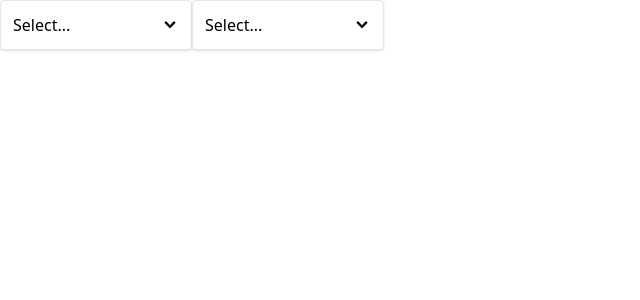
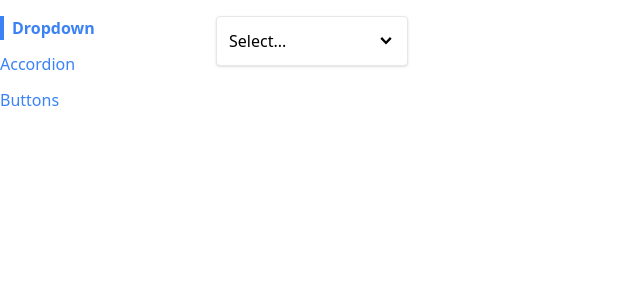
Before and after one commit to cse-amarjeet/React-Component-Button, a React (Create React App) app: page / in a window 1280 px wide. Shown: the top 300 px of the page, without its empty margins (0-640 px from the left). Built offline with nearby package versions, Linux system fonts and the light colour scheme.

Commit message:
added NavBar and Route

```diff
--- a/src/App.js
+++ b/src/App.js
@@ -1,20 +1,23 @@
-import { useState } from "react";
-import Dropdown from "./components/Dropdown";
+import Sidebar from "./components/Sidebar";
+import Route from "./components/Route";
+import AccordionPage from "./pages/AccordionPage";
+import DropdownPage from "./pages/DropdownPage";
+import ButtonPage from "./pages/ButtonPage";
 function App() {
-  const [selection, setSelection] = useState(null);
-
-  const handleSelect = (option) => {
-    setSelection(option);
-  };
-  const options = [
-    { label: "Red", value: "red" },
-    { label: "Blue", value: "blue" },
-    { label: "Green", value: "green" },
-  ];
   return (
-    <div className="flex">
-      <Dropdown onChange={handleSelect} value={selection} options={options} />
-      <Dropdown onChange={handleSelect} value={selection} options={options} />
+    <div className="container mx-auto grid grid-cols-6 gap-4 mt-4">
+      <Sidebar />
+      <div className="col-span-5">
+        <Route path="/accordian">
+          <AccordionPage />
+        </Route>
+        <Route path="/">
+          <DropdownPage />
+        </Route>
+        <Route path="/buttons">
+          <ButtonPage />
+        </Route>
+      </div>
     </div>
   );
 }
--- /dev/null
+++ b/src/components/Link.js
@@ -0,0 +1,27 @@
+import useNavigation from "../hooks/use-navigation";
+import classNames from "classnames";
+
+function Link({ to, children, className, activeClassName }) {
+  const { navigate, currentPath } = useNavigation();
+
+  const classes = classNames(
+    "text-blue-500",
+    className,
+    currentPath === to && activeClassName
+  );
+
+  const handleClick = (event) => {
+    if (event.metaKey || event.ctrlKey) {
+      return;
+    }
+    event.preventDefault();
+
+    navigate(to);
+  };
+  return (
+    <a className={classes} href={to} onClick={handleClick}>
+      {children}
+    </a>
+  );
+}
+export default Link;
--- /dev/null
+++ b/src/components/Route.js
@@ -0,0 +1,10 @@
+import useNavigation from "../hooks/use-navigation";
+function Route({ path, children }) {
+  const { currentPath } = useNavigation();
+  if (currentPath === path) {
+    return children;
+  }
+  return null;
+}
+
+export default Route;
--- /dev/null
+++ b/src/components/Sidebar.js
@@ -0,0 +1,27 @@
+import Link from "./Link";
+
+function Sidebar() {
+  const links = [
+    { label: "Dropdown", path: "/" },
+    { label: "Accordion", path: "/accordian" },
+    { label: "Buttons", path: "/buttons" },
+  ];
+  const renderedLinks = links.map((link) => {
+    return (
+      <Link
+        activeClassName="font-bold border-l-4 border-blue-500 pl-2"
+        key={link.label}
+        to={link.path}
+        className="mb-3"
+      >
+        {link.label}
+      </Link>
+    );
+  });
+  return (
+    <div className="sticky top-0 overflow-y-scroll flex flex-col items-start">
+      {renderedLinks}
+    </div>
+  );
+}
+export default Sidebar;
--- /dev/null
+++ b/src/context/navigation.js
@@ -0,0 +1,30 @@
+import { createContext, useState, useEffect } from "react";
+const NavigationContext = createContext();
+
+function NavigationProvider({ children }) {
+  const [currentPath, setCurrentPath] = useState(window.location.pathname);
+
+  useEffect(() => {
+    const handler = () => {
+      setCurrentPath(window.location.pathname);
+    };
+
+    window.addEventListener("popstate", handler);
+    return () => {
+      window.removeEventListener("popstate", handler);
+    };
+  }, []);
+
+  const navigate = (to) => {
+    window.history.pushState({}, "", to);
+    setCurrentPath(to);
+  };
+  return (
+    <NavigationContext.Provider value={{ currentPath, navigate }}>
+      {children}
+    </NavigationContext.Provider>
+  );
+}
+
+export { NavigationProvider };
+export default NavigationContext;
--- /dev/null
+++ b/src/hooks/use-navigation.js
@@ -0,0 +1,7 @@
+import NavigationContext from "../context/navigation";
+import { useContext } from "react";
+
+function useNavigation() {
+  return useContext(NavigationContext);
+}
+export default useNavigation;
--- a/src/index.js
+++ b/src/index.js
@@ -2,7 +2,12 @@
 import ReactDOM from "react-dom/client";
 import App from "./App";
 import "./index.css";
+import { NavigationProvider } from "./context/navigation";
 
 const el = document.getElementById("root");
 const root = ReactDOM.createRoot(el);
-root.render(<App />);
+root.render(
+  <NavigationProvider>
+    <App />
+  </NavigationProvider>
+);
--- /dev/null
+++ b/src/pages/DropdownPage.js
@@ -0,0 +1,20 @@
+import { useState } from "react";
+import Dropdown from "../components/Dropdown";
+function DropdownPage() {
+  const [selection, setSelection] = useState(null);
+
+  const handleSelect = (option) => {
+    setSelection(option);
+  };
+  const options = [
+    { label: "Red", value: "red" },
+    { label: "Blue", value: "blue" },
+    { label: "Green", value: "green" },
+  ];
+  return (
+    <div className="flex">
+      <Dropdown onChange={handleSelect} value={selection} options={options} />
+    </div>
+  );
+}
+export default DropdownPage;
```
